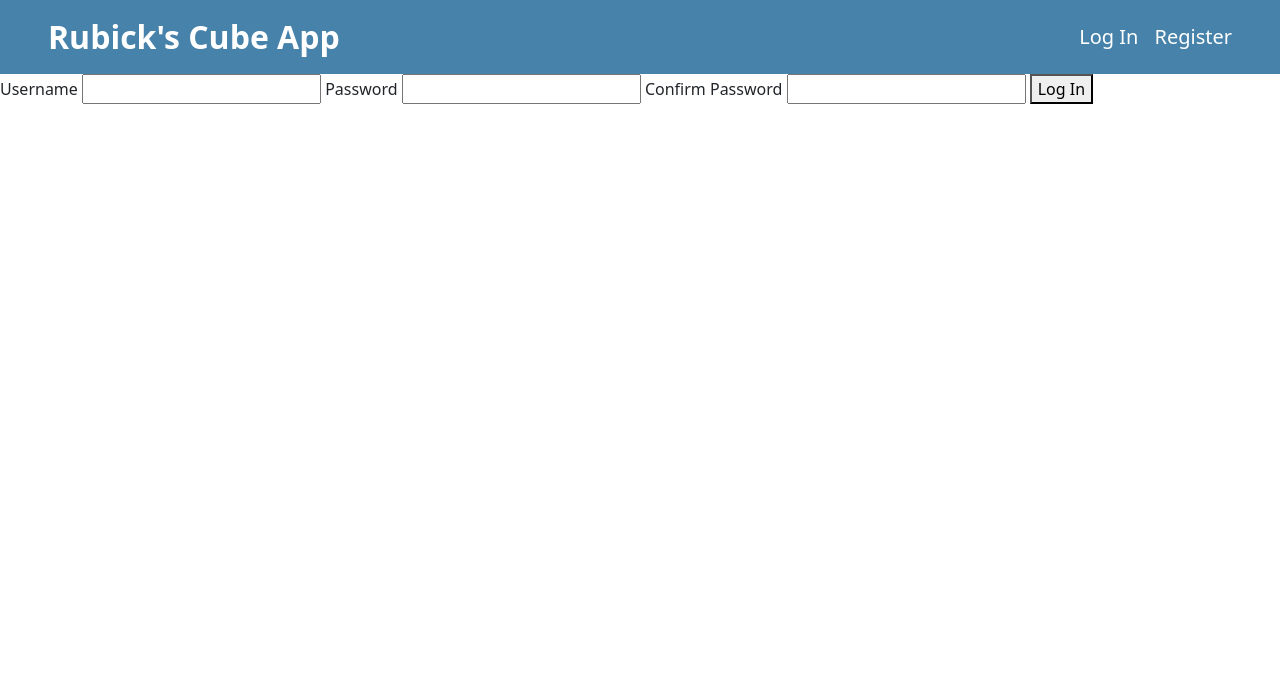
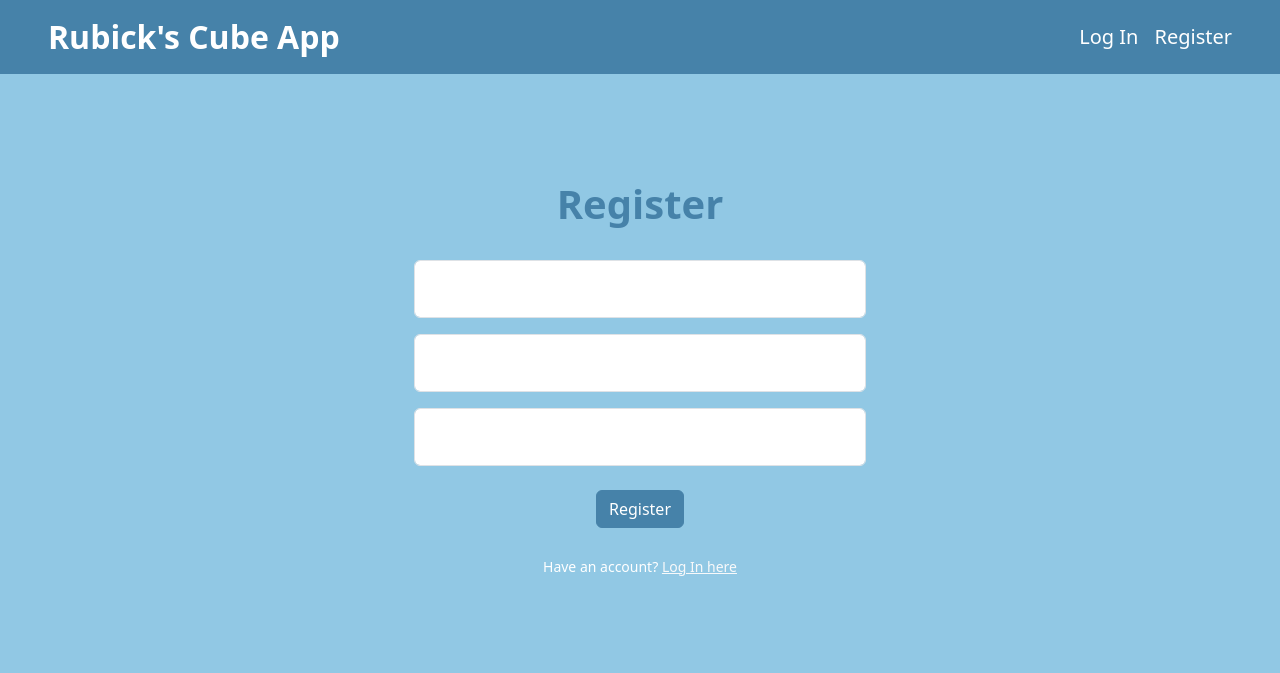
Before and after one commit to Sisalem-Amine/Rubick-s-Cube-App, a Flask app: page /register in a window 1280 px wide. Shown: the top 673 px of the page. Run offline with Flask 3, Linux system fonts and the light colour scheme.

Commit message:
login/register v1

```diff
--- a/app.py
+++ b/app.py
@@ -38,13 +38,16 @@
 @app.route("/login", methods=["POST", "GET"])
 def login():
     if request.method == "POST":
-        return "LOGIN IN"
+        return "login in"
     else:
         return render_template("login.html")
 
-@app.route("/register")
+@app.route("/register", methods=["POST", "GET"])
 def register():
-    return render_template("register.html")
+    if request.method == "POST":
+        return "registering in"
+    else:
+        return render_template("register.html")
 
 if __name__ == "__main__":
     app.run(debug=True)
--- a/static/css/style.css
+++ b/static/css/style.css
@@ -9,6 +9,12 @@
   --divider: #B0BFCF;
 }
 
+/*Background*/
+body{
+    background-color: var(--secondary);
+}
+
+/*Navbar*/
 .navbar{
     background-color: var(--primary);
 }
@@ -20,3 +26,39 @@
     color: var(--accent);
     cursor: pointer;
 }
+
+/*Form*/
+#form{
+    height: 75dvh;
+    color: var(--text-light);
+}
+#form form{
+    width: 100%;
+    max-width: 500px;
+}
+#form>form>div{
+    width: 100%;
+}
+#form h1 {
+  color: var(--primary);
+}
+#form .btn{
+    background-color: var(--primary);
+    border-color: var(--primary);
+    color: var(--text-light);
+    transition: all 0.3s ease;
+}
+#form .btn:hover{
+    background-color: var(--primary);
+    color: var(--accent);
+    border-color: var(--accent);
+    filter: brightness(110%);
+    outline: none;
+}
+#form a.link-light{
+    transition: color 0.3s ease;
+}
+#form a.link-light:hover{
+    color: var(--accent) !important;
+    text-decoration-color: var(--accent) !important;
+}
--- a/templates/layout.html
+++ b/templates/layout.html
@@ -26,6 +26,7 @@
 
     {% endif %}
 
+
     {% block body %}
 
     {% endblock %}
--- a/templates/register.html
+++ b/templates/register.html
@@ -5,16 +5,35 @@
 {% endblock %}
 
 {% block body %}
-    <form action="register" method="post">
-        <label for="username">Username</label>
-        <input type="text" name="username" id="username">
+    <div id="form" class="container d-flex flex-column justify-content-center align-items-center">
+        <h1 class="fs-1 fw-bold my-2 text-center">Register</h1>
 
-        <label for="password">Password</label>
-        <input type="password" name="password" id="password">
+        <form action="{{ url_for('register') }}" method="post" class="form p-4 d-flex flex-column justify-content-center align-items-center">
+            <div class="mb-3">
+                <div class="form-floating">
+                    <input name="username" type="text" class="form-control" id="username" placeholder="Username" required>
+                    <label for="username">Username</label>
+                </div>
+            </div>
 
-        <label for="password">Confirm Password</label>
-        <input type="password" name="password" id="password">
+            <div class="mb-3">
+                <div class="form-floating">
+                    <input name="password" type="password" class="form-control" id="password" placeholder="Password" required>
+                    <label for="password">Password</label>
+                </div>
+            </div>
 
-        <button type="submit">Log In</button>
-    </form>
+            <div class="mb-4">
+                <div class="form-floating">
+                    <input name="confirm_password" type="password" class="form-control" id="confirm-password" placeholder="Confirm Password" required>
+                    <label for="confirm-password">Confirm Password</label>
+                </div>
+            </div>
+
+            <button type="submit" class="btn">Register</button>
+        </form>
+        <small class="mt-1">
+            Have an account? <a href="{{ url_for('login') }}" class="link-light">Log In here</a>
+        </small>
+    </div>
 {% endblock %}
```
Also changed, not shown: templates/login.html (+22 -7 lines).
